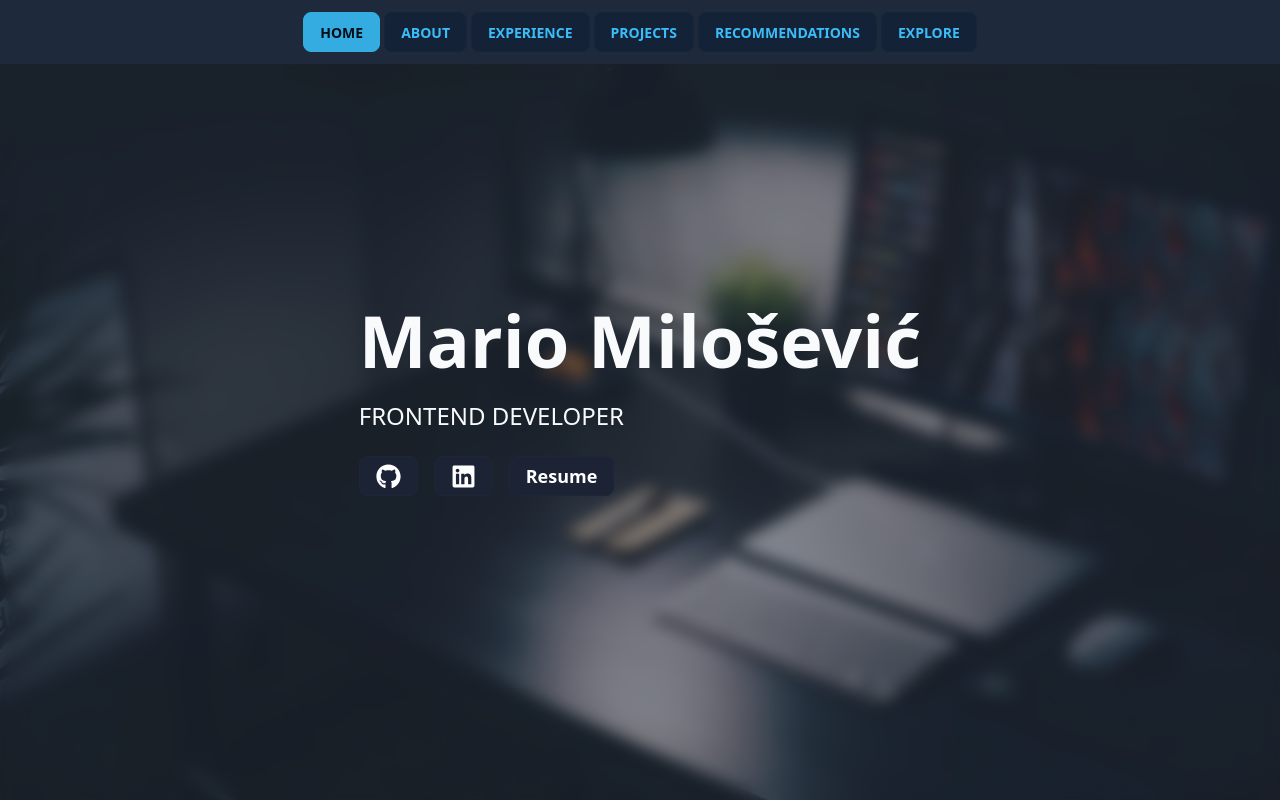
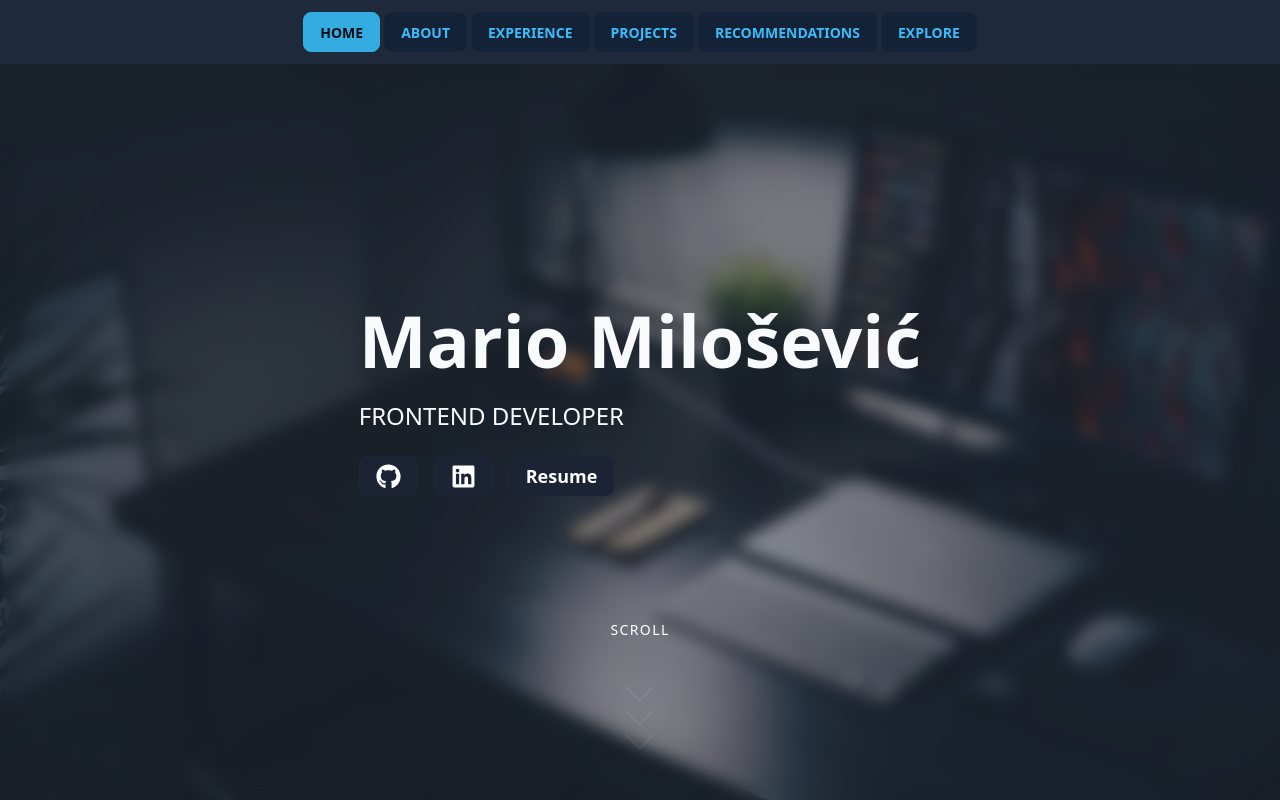
Before and after one commit to MarioMilosevic/Portfolio-app, a React (Vite) app: page / in a window 1280 px wide. Shown: the top 800 px of the page. Built offline with nearby package versions, Linux system fonts and the light colour scheme.

Commit message:
Add scrollDownIndicator

```diff
--- a/src/components/ui/about/Description.tsx
+++ b/src/components/ui/about/Description.tsx
@@ -2,25 +2,14 @@ const Description = () => {
   return (
     <div className="flex flex-col justify-center gap-4 pl-8">
       <p>
-        I am a frontend developer from Montenegro currently living in Serbia who is passionate about
-        creating user-friendly web experiences, skilled in React, Vue, Node,
-        Next and TypeScript, and focusing on building responsive and modern web
-        applications.
+        I am a frontend developer from Montenegro currently living in Serbia who is passionate about creating user-friendly web experiences, skilled in React, Vue, Node, Next and TypeScript, and
+        focusing on building responsive and modern web applications.
       </p>
+      <p>As a fully employed frontend developer at a company specializing in web applications, I am contantly advancing and refining my frontend expertise.</p>
+      <p>I have experience working with the Scrum methodology and am skilled in using Atlassian tools such as Jira for agile project management.</p>
       <p>
-        As a fully employed frontend developer at a company specializing in web
-        applications, I am contantly advancing and refining my frontend
-        expertise.
-      </p>
-      <p>
-        I have experience working with the Scrum methodology and am skilled in
-        using Atlassian tools such as Jira for agile project management.
-      </p>
-      <p>
-        Outside of work, I enjoy playing video games, watching TV shows, staying
-        active through working out and cycling, and constantly striving for
-        self-improvement. I truly believe that great things come only through
-        discipline.
+        Outside of work, I enjoy playing video games, watching TV shows, staying active through working out and cycling, and constantly striving for self-improvement. I truly believe that great things
+        come only through discipline.
       </p>
     </div>
   );
--- a/src/components/ui/experience/Experience.tsx
+++ b/src/components/ui/experience/Experience.tsx
@@ -6,7 +6,7 @@ const Experience = () => {
     <Section>
       <Subtitle>Experience</Subtitle>
     </Section>
-  )
-}
+  );
+};
 
-export default Experience
+export default Experience;
--- a/src/components/ui/hero/Hero.tsx
+++ b/src/components/ui/hero/Hero.tsx
@@ -2,6 +2,7 @@ import { FaGithub, FaLinkedin } from "react-icons/fa";
 import { motion } from "motion/react";
 import HeroIcon from "@/components/ui/hero/HeroIcon";
 import Section from "@/components/ui/others/Section";
+import ScrollDownIndicator from "@/components/ui/others/ScrollDownIndicator";
 
 const Hero = () => {
   const iconSize = 25;
@@ -42,20 +43,25 @@ const Hero = () => {
                 className="flex gap-4 items-center"
               >
                 <HeroIcon path="https://github.com/MarioMilosevic">
-                  <FaGithub size={iconSize} color="white"/>
+                  <FaGithub
+                    size={iconSize}
+                    color="white"
+                  />
                 </HeroIcon>
                 <HeroIcon path="https://www.linkedin.com/in/mario-milosevic/">
-                  <FaLinkedin size={iconSize} color="white"/>
+                  <FaLinkedin
+                    size={iconSize}
+                    color="white"
+                  />
                 </HeroIcon>
                 <HeroIcon path="/">
-                  <p className="text-white text-lg">
-                  Resume
-                </p>
+                  <p className="text-white text-lg">Resume</p>
                 </HeroIcon>
               </motion.div>
             </div>
           </div>
         </div>
+        <ScrollDownIndicator />
       </div>
     </Section>
   );
--- /dev/null
+++ b/src/components/ui/others/ScrollDownIndicator.tsx
@@ -0,0 +1,36 @@
+import { motion } from "motion/react";
+
+const ScrollDownIndicator = () => {
+  const arrowVariants = {
+    initial: { opacity: 0, x: -20, y: -20 },
+    animate: {
+      opacity: [0, 1, 0],
+      x: [-20, 0, 20],
+      y: [-20, 0, 20],
+      transition: {
+        duration: 2,
+        repeat: Infinity,
+      },
+    },
+  };
+
+  return (
+    <button className="absolute bottom-20 right-1/2 translate-x-1/2 z-40 cursor-pointer flex flex-col items-center gap-3">
+      <span className="text-white text-sm tracking-widest">SCROLL</span>
+      <div className="flex flex-col items-center gap-1">
+        {[0, 0.2, 0.4].map((delay, i) => (
+          <motion.span
+            key={i}
+            className="block w-5 h-5 border-b border-r border-white rotate-45"
+            variants={arrowVariants}
+            initial="initial"
+            animate="animate"
+            transition={{ duration: 2, repeat: Infinity, delay }}
+          />
+        ))}
+      </div>
+    </button>
+  );
+};
+
+export default ScrollDownIndicator;
--- a/src/components/ui/others/Section.tsx
+++ b/src/components/ui/others/Section.tsx
@@ -8,7 +8,7 @@ export const Section = ({
   className?: string;
 }) => {
   return (
-    <section className={cn("pt-16 pb-16 max-w-[1280px] mx-auto", className)}>
+    <section className={cn("pt-12 pb-12 max-w-[1280px] mx-auto", className)}>
       {children}
     </section>
   );
```
